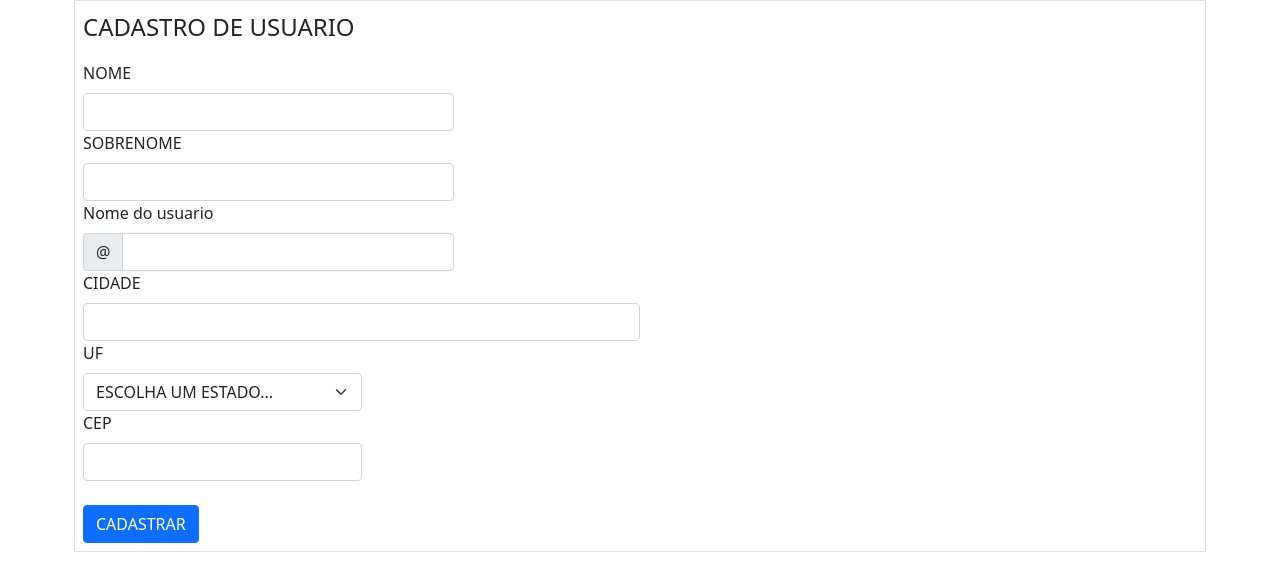
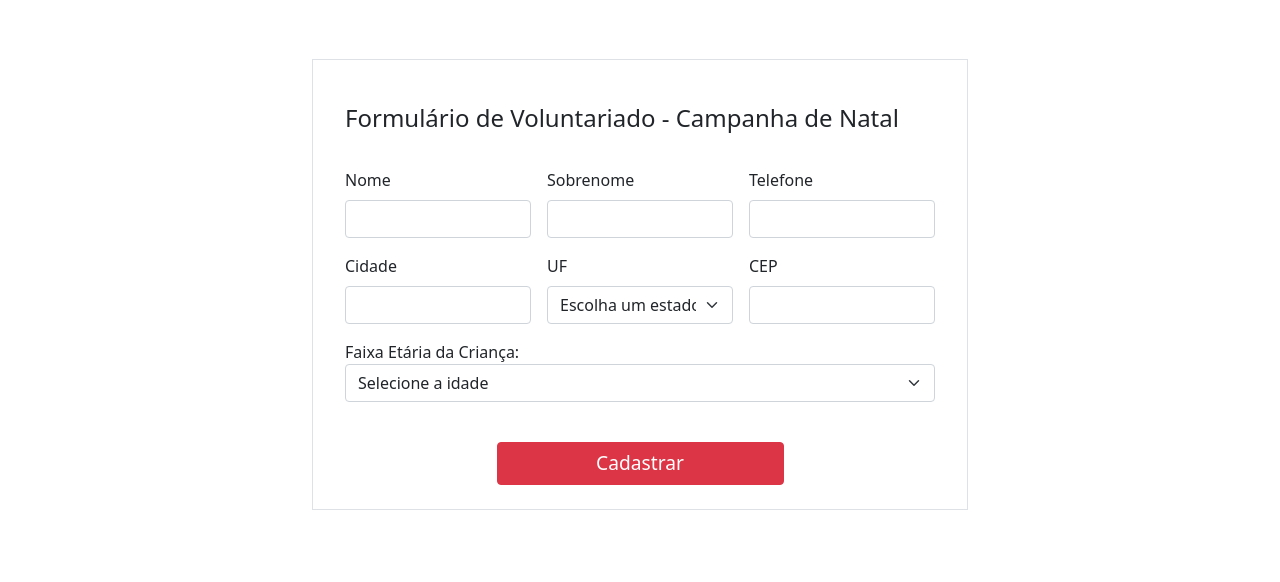
Before and after one commit to naatylara/Formulario_PP, a website: page paginas/CadastraUsuario.html in a window 1280 px wide. Drawn offline with nearby package versions, Linux system fonts and the light colour scheme.

Commit message:
Alterando o projeto

```diff
--- a/paginas/CadastraUsuario.html
+++ b/paginas/CadastraUsuario.html
@@ -3,50 +3,55 @@
 <head>
     <meta charset="UTF-8">
     <meta name="viewport" content="width=device-width, initial-scale=1.0">
-    <title>Cadastro de Usuario</title>
+    <title>Formulário de Voluntariado - Campanha de Natal</title>
     <link href="https://cdn.jsdelivr.net/npm/bootstrap@5.0.2/dist/css/bootstrap.min.css" rel="stylesheet" integrity="sha384-EVSTQN3/azprG1Anm3QDgpJLIm9Nao0Yz1ztcQTwFspd3yD65VohhpuuCOmLASjC" crossorigin="anonymous">
-
+    <style>
+        .container{
+            margin: 55px auto;
+            width: 680px;
+            padding: 20px;
+        }
+    </style>
 </head>
 <body>
     <div class="container">
-        <form  action="/CadastrarUsuario" method='GET'class="row g-3 needs-validation" novalidate>
-            <fieldset class="border p-2">
-            <legend class="mb-3 ">CADASTRO DE USUARIO</legend>
+        <form action="/CadastrarUsuario" method='GET' class="row g-3 needs-validation border p-4" novalidate >
+           <!-- <fieldset class="border p-2">-->
+            <legend class="mb-3 ">Formulário de Voluntariado - Campanha de Natal</legend>
             <div class="col-md-4">
-              <label for="" class="form-label">NOME</label>
+              <label for="" class="form-label">Nome</label>
               <input type="text" class="form-control" id="nome" name="nome" required>
               <div class="invalid-feedback">
                 Por favor, informe seu nome!
               </div>
             </div>
             <div class="col-md-4">
-              <label for="sobrenome" class="form-label">SOBRENOME</label>
+              <label for="sobrenome" class="form-label">Sobrenome</label>
               <input type="text" class="form-control" id="sobrenome" name="sobrenome"  required>
               <div class="invalid-feedback">
                 Por favor, informe seu sobrenome!
               </div>
             </div>
             <div class="col-md-4">
-              <label for="nomeUsuario" class="form-label">Nome do usuario</label>
+              <label for="telefone" class="form-label">Telefone</label>
               <div class="input-group has-validation">
-                <span class="input-group-text" id="inputGroupPrepend">@</span>
-                <input type="text" class="form-control" id="nomeUsuario" name="nomeUsuario" aria-describedby="inputGroupPrepend" required>
+                <input type="text" class="form-control" id="tel" name="tel" aria-describedby="inputGroupPrepend" required>
                 <div class="invalid-feedback">
-                    Por favor, informe seu nome de usuario!
+                    Por favor, informe seu telefone!
                 </div>
               </div>
             </div>
-            <div class="col-md-6">
-              <label for="cidade" class="form-label">CIDADE</label>
+            <div class="col-md-4">
+              <label for="cidade" class="form-label">Cidade</label>
               <input type="text" class="form-control" id="cidade" name="cidade" required>
               <div class="invalid-feedback">
                 Por favor, informe sua cidade!
               </div>
             </div>
-            <div class="col-md-3">
+            <div class="col-md-4">
               <label for="uf" class="form-label">UF</label>
               <select class="form-select" id="uf" name="uf" required>
-                <option selected disabled value="">ESCOLHA UM ESTADO...</option>
+                <option selected disabled value="">Escolha um estado</option>
                 <option value="AC">Acre</option>
                 <option value="AL">Alagoas</option>
                 <option value="AP">Amapá</option>
@@ -80,18 +85,32 @@
                 Por favor, informe seu estado!
               </div>
             </div>
-            <div class="col-md-3">
+            <div class="col-md-4">
               <label for="cep" class="form-label">CEP</label>
               <input type="text" class="form-control" id="cep" name="cep" required>
               <div class="invalid-feedback">
                 Por favor, informe seu CEP!
               </div>
             </div>
-            <div class="col-12 mt-4">
+            <div class="col">
+                <label for="faixaEtaria">Faixa Etária da Criança:</label>
+                <select class="form-select" id="faixaEtaria" required>
+                <option selected disabled value="">Selecione a idade</option>
+                <option value="0-2">0-2 anos</option>
+                <option value="3-5">3-5 anos</option>
+                <option value="6-8">6-8 anos</option>
+                <option value="9-11">9-11 anos</option>
+                <option value="12-15">12-15 anos</option>
+            </select>
+            <div class="invalid-feedback">
+                Por favor, informe a faixa etaria desejada!
+            </div>
+            </div>
+            <div class="col-12 mt-4"></div>
+            <div class="d-grid gap-2 col-6 mx-auto">
+                <button class="btn btn-danger" style="font-size: larger;" type="submit">Cadastrar</button>
+              </div>
 
-              <button class="btn btn-primary" type="submit">CADASTRAR</button>
-            </div>
-            </fieldset>
           </form>
     </div>
 
```
Also changed, not shown: paginas/Natal.jpg (added).
